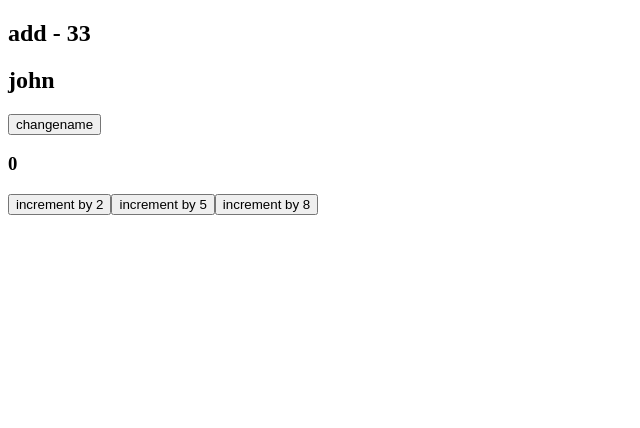
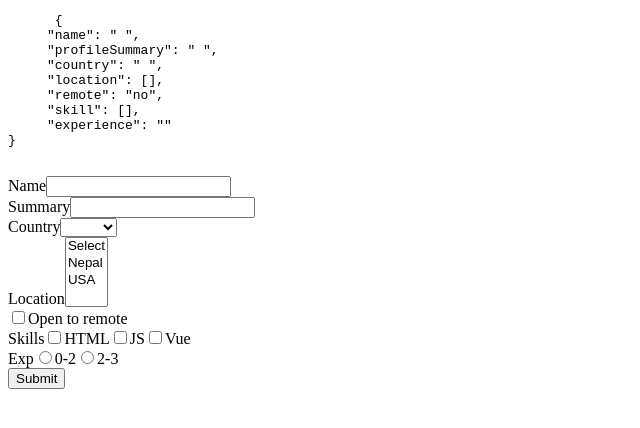
Before and after one commit to BajraYeJoon/vue-tut, a Vue app: page / in a window 1280 px wide. Shown: the top 428 px of the page, without its empty margins (0-640 px from the left). Built offline with nearby package versions, Linux system fonts and the light colour scheme.

Commit message:
form handle

```diff
--- /dev/null
+++ b/src/Form.vue
@@ -0,0 +1,92 @@
+<template>
+  <div>
+    <pre>
+      {{ JSON.stringify(formValue, null, 5) }}
+    </pre>
+  </div>
+  <form @submit="submitForm">
+    <div>
+      <label for="name">Name</label>
+      <input type="text" id="name" v-model="formValue.name" />
+    </div>
+    <div>
+      <label for="profile">Summary</label>
+      <input type="text" id="profile" v-model="formValue.profileSummary" />
+    </div>
+    <div>
+      <label for="country">Country</label>
+      <select name="" id="country" v-model="formValue.country">
+        <option value="nepal">Nepal</option>
+        <option value="usa">USA</option>
+      </select>
+    </div>
+
+    <div>
+      <label for="location">Location</label>
+      <select name="" id="location" multiple v-model="formValue.location">
+        <option value="">Select</option>
+        <option value="nepal">Nepal</option>
+        <option value="usa">USA</option>
+      </select>
+    </div>
+
+    <div>
+      <input
+        type="checkbox"
+        id="remote"
+        v-model="formValue.remote"
+        true-value="yes"
+        false-value="no"
+      />
+      <label for="remote">Open to remote</label>
+    </div>
+
+    <div>
+      <label>Skills</label>
+      <input type="checkbox" id="html" value="html" v-model="formValue.skill" />
+      <label for="html">HTML</label>
+      <input type="checkbox" id="js" value="js" v-model="formValue.skill" />
+      <label for="js">JS</label>
+      <input type="checkbox" id="vue" value="vue" v-model="formValue.skill" />
+      <label for="vue">Vue</label>
+    </div>
+
+    <div>
+      <label>Exp</label>
+      <input type="radio" id="0-2" value="0-2" v-model="formValue.experience" />
+      <label for="0-2">0-2</label>
+
+      <input type="radio" id="2-3" value="2-3" v-model="formValue.experience" />
+      <label for="2-3">2-3</label>
+    </div>
+
+    <button>Submit</button>
+  </form>
+</template>
+
+<script>
+export default {
+  name: "FormView",
+  data() {
+    return {
+      formValue: {
+        name: " ",
+        profileSummary: " ",
+        country: " ",
+        location: [],
+        remote: "no",
+        skill: [],
+        experience: "",
+      },
+    };
+  },
+  methods: {
+    submitForm(event) {
+      event.preventDefault();
+      console.log("form values", this.formValue);
+    },
+  },
+};
+</script>
+
+<style lang="scss" scoped></style>
--- a/src/main.js
+++ b/src/main.js
@@ -1,6 +1,8 @@
 import { createApp } from "vue";
 // import App from "./App.vue";
 // import MoreVue from "./MoreVue.vue";
-import DepthVue from "./DepthVue.vue";
+// import DepthVue from "./DepthVue.vue";
 
-createApp(DepthVue).mount("#app");
+import FormView from "./Form.vue";
+
+createApp(FormView).mount("#app");
```
